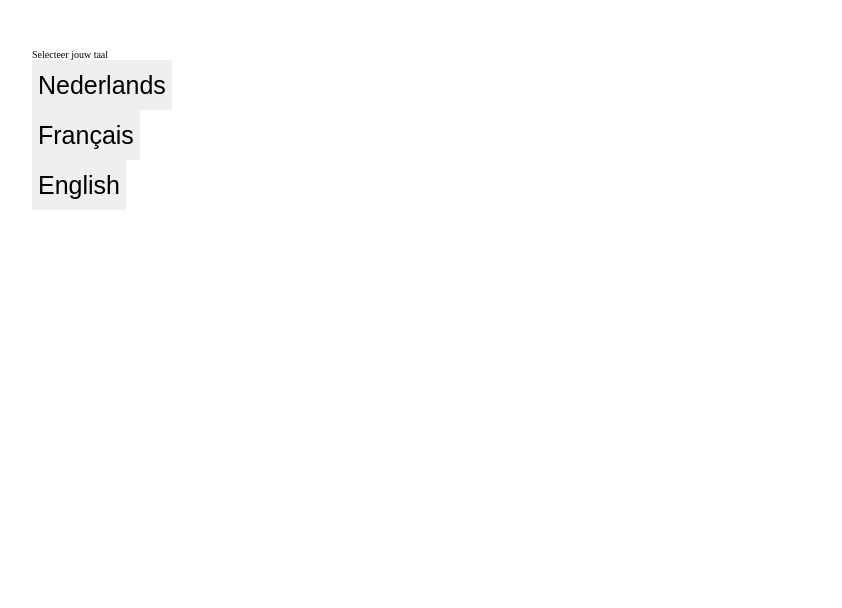
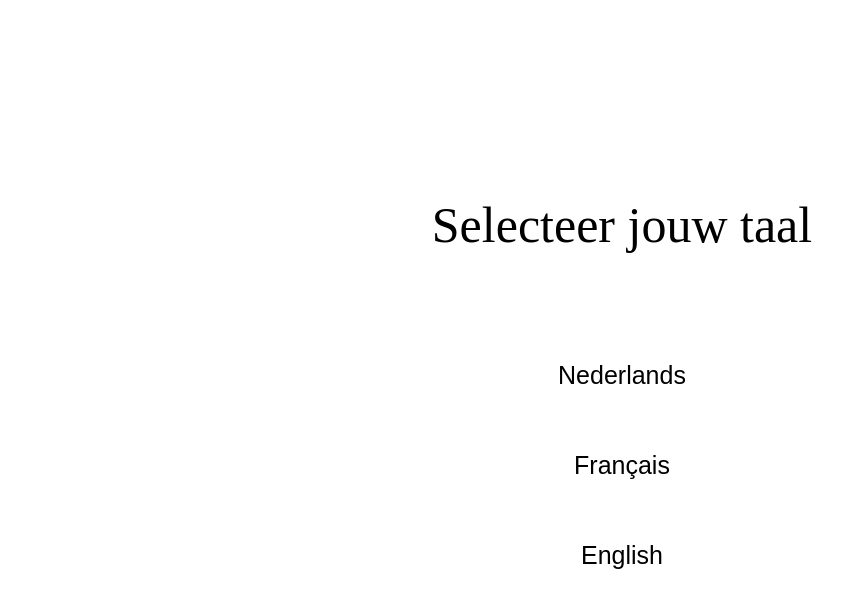
Before and after one commit to WoutVanneste/INT4_09, a React app in the folder client/: page / in a window 1280 px wide. Both pictures are taken after typing "Sample" into the empty fields and a click on the input "Deelnemen aan voorstelling". Shown: the whole page, without its empty margins (18-860 px from the left). Built offline with nearby package versions, Linux system fonts and the light colour scheme; no server answers.

Commit message:
css toevoegen

```diff
--- a/client/src/components/JoinRoom.module.css
+++ b/client/src/components/JoinRoom.module.css
@@ -35,10 +35,9 @@
   background: var( --ultradark-color);
   border: .1rem solid rgba(187,213,237,0.50);
   border-radius: 3.5rem;
-
 }
 
 .input::placeholder{
   font-style: italic;
-
+  opacity: .5;
 }
--- a/client/src/containers/Admin.module.css
+++ b/client/src/containers/Admin.module.css
@@ -69,15 +69,25 @@
 
 .room_wrapper{
   display: grid;
-  width: 40rem;
+  /* width: 40rem; */
   grid-gap: 2.5rem;
   align-items: center;
   grid-template-areas:
   'title title'
-  'input infoNaam'
-  'submit infoAantal';
-  grid-template-columns: repeat(2, max-content);
-  grid-template-rows: repeat(3, max-content);
+  'form form'
+  'infoAantal infoNaam';
+  grid-template-columns: repeat(2, 40rem);
+  grid-template-rows: repeat(2, auto);
+}
+
+.room_form{
+  grid-area: form;
+  align-items: center;
+  grid-gap: 2.5rem;
+  grid-template-columns: 40rem min-content;
+  display: grid;
+  grid-template-areas:
+  'input submit'
 }
 
 .room_info_aantal{
@@ -85,7 +95,7 @@
 }
 
 .room_info_naam{
-  grid-area: infoNaam
+  grid-area: infoNaam;
 }
 
 .room_submit{
@@ -102,13 +112,13 @@
 }
 
 .room_input{
+  width: 40rem;
   grid-area: input;
   color: var(--white-color);
   font-family:  adobe-caslon-pro;
   font-size: 2.5rem;
   margin: 3rem 0;
   padding: 1.5rem 2rem;
-  width: 100%;
   display: inline-block;
   background: var( --ultradark-color);
   border: .1rem solid rgba(187,213,237,0.50);
--- a/client/src/containers/Player.jsx
+++ b/client/src/containers/Player.jsx
@@ -11,7 +11,7 @@ import Geantwoord from "../components/Geantwoord";
 import JoinRoom from "../components/JoinRoom";
 
 import styles from "./Player.module.css";
-import taalStyles from "./Home.module.css";
+// import taalStyles from "./Home.module.css";
 
 // import meldingStyles from "../styles/melding.module.css";
 import { socket } from "./App.js";
@@ -217,32 +217,26 @@ class Player extends Component {
           <>
             <h1 className={styles.title}>Selecteer jouw taal</h1>
             <div className={styles.taal_wrapper}>
-              <ul>
-                <li>
               <button
-                    className={taalStyles.link}
+                className={styles.link}
                 onClick={() => this.setState({ taal: "nl" })}
               >
                 Nederlands
               </button>
-                </li>
-                <li>
+
               <button
-                    className={taalStyles.link}
+                className={styles.link}
                 onClick={() => this.setState({ taal: "fr" })}
               >
                 Fran&ccedil;ais
               </button>
-                </li>
-                <li>
+
               <button
-                    className={taalStyles.link}
+                className={styles.link}
                 onClick={() => this.setState({ taal: "en" })}
               >
                 English
               </button>
-                </li>
-              </ul>
             </div>
           </>
         );
--- a/client/src/containers/Player.module.css
+++ b/client/src/containers/Player.module.css
@@ -46,6 +46,41 @@
   fill: none;
   animation: countdown 10s linear infinite forwards;
 }
+
+.title{
+  font-size: 5rem;
+  text-align: center;
+  margin-top: 15rem;
+  display: inline-block;
+  width: 100%;
+}
+
+.taal_wrapper{
+  display: grid;
+  grid-gap: 4rem;
+  width: 30rem;
+  margin: 10rem auto;
+}
+
+.link{
+  cursor: pointer;
+  color: var(--white-color);
+  background-color: var(--ultradark-color);
+  font-size: 2.5rem;
+  display: flex;
+  justify-content: center;
+  align-items: center;
+  text-decoration: none;
+  height: 5rem;
+  border: .3rem solid var(--white-color);
+  transition: color .2s ease-in-out, border-color .2s ease-in-out;
+}
+
+.link:hover, .link:focus{
+  color: var(--orange-color);
+  border-color: var(--orange-color);
+}
+
 /* Hier zal iets moeten veranderen, dit moet eigenlijk via de state hersteld kunnen worden */
 @keyframes countdown{
   from {
--- a/client/src/styles/index.css
+++ b/client/src/styles/index.css
@@ -14,7 +14,7 @@ html {
 body {
   color: var(--white-color);;
   font-family: adobe-caslon-pro;
-  background-image: radial-gradient(200% 50%, var(--blue-color) 15%, var(--dark-color) 60%);
+  background-image: radial-gradient(200% 50% at 0 0, var(--blue-color) 15%, var(--dark-color) 60%);
   background-size: cover;
   background-repeat: no-repeat;
   min-width: 100vw;
```
Lines whose indentation alone changed are shown as unchanged.
